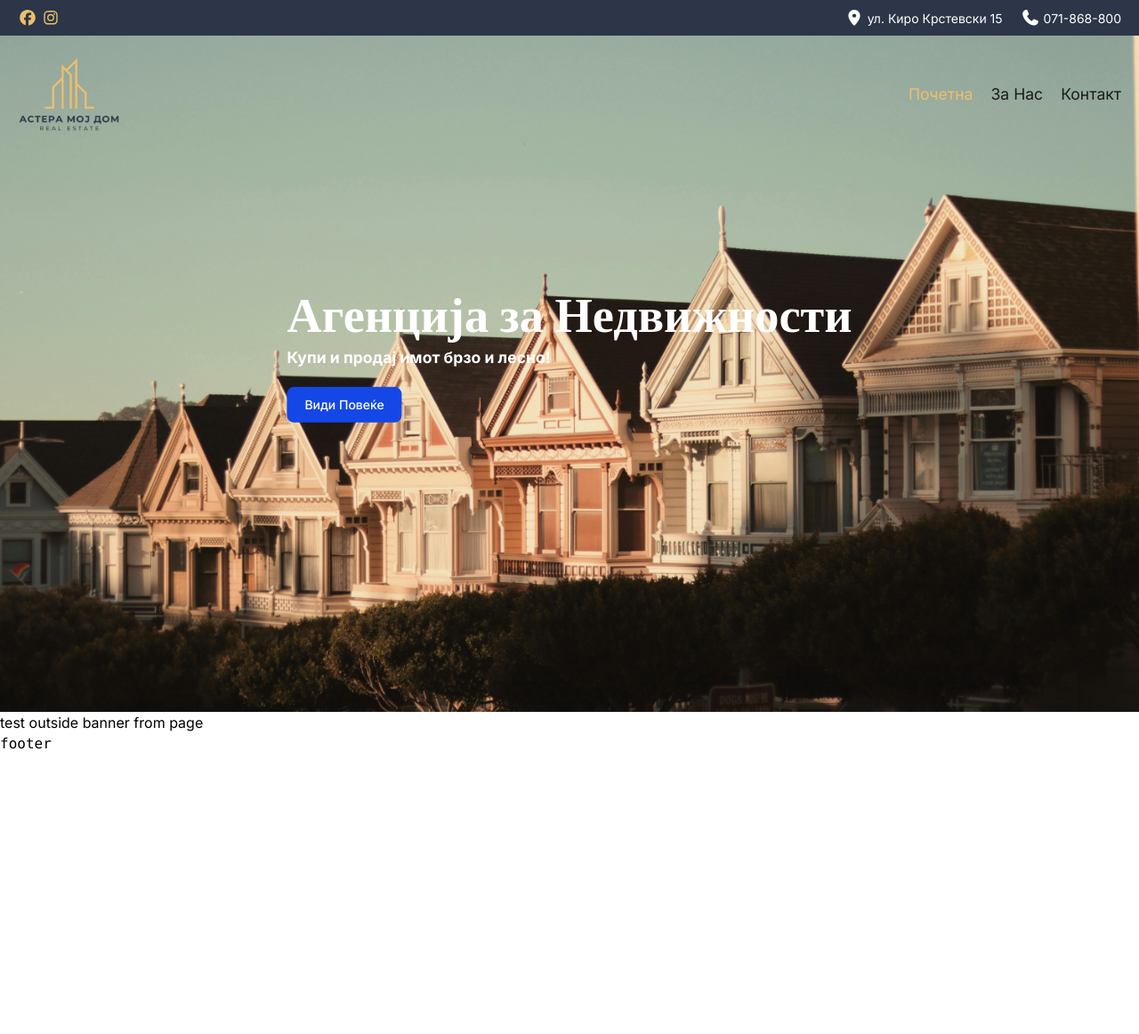
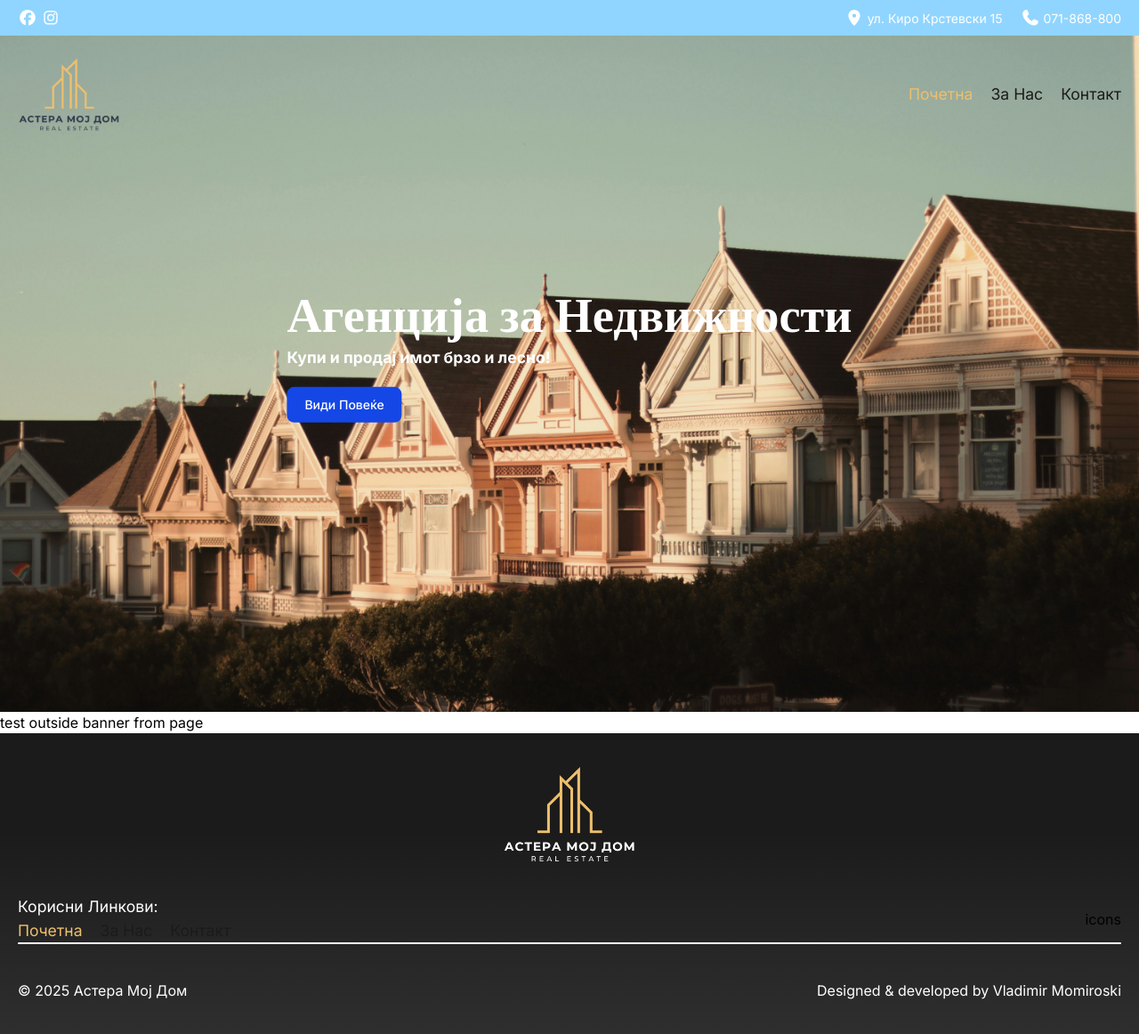
Before and after one commit to vladimirmomiroski/astera-moj-dom, a Next.js app: page / in a window 1280 px wide. Shown: the top 1162 px of the page at 89% size. Before the commit the page ends 848 px from the top, so only its background shows below. Built offline with nearby package versions, Linux system fonts and the light colour scheme; a web font is replaced by a local one.

Commit message:
added basic footer structure

```diff
--- a/app/(client)/components/ui/footer/footer.tsx
+++ b/app/(client)/components/ui/footer/footer.tsx
@@ -1,5 +1,44 @@
+import Image from "next/image";
+
+import { FontAwesomeIcon } from "@fortawesome/react-fontawesome";
+import { faFacebook, faInstagram } from "@fortawesome/free-brands-svg-icons";
+import { faPhone, faLocationDot } from "@fortawesome/free-solid-svg-icons";
+import Logo from "@/shared/ui/logo/logo";
+import NavLink from "@/shared/ui/nav-link/nav-link";
+
+const year: number = new Date().getFullYear()
+
 const Footer = () => {
-  return <div className="font-mono">footer</div>;
+  return <footer>
+    <div className="bg-[linear-gradient(180deg,_#1b1b1b_29%,_#323232_100%)]">
+      <div className="container mx-auto px-5">
+
+        <div className="flex justify-center py-9">
+          <Logo width={150} height={150} src={"/logo2.png"} />
+        </div>
+        <div className="flex justify-between items-center">
+          <div>
+            <p className="text-white text-medium">Корисни Линкови:</p>
+            <ul className="flex justify-between items-center">
+              <li className=" mr-5 text-medium text-white"><NavLink href="/">Почетна</NavLink></li>
+              <li className="mr-5 text-medium text-white"><NavLink href="/about">За Нас</NavLink></li>
+              <li className="text-medium text-white"><NavLink href="/contact">Контакт</NavLink></li>
+            </ul>
+          </div>
+          <div>
+            <p>icons</p>
+          </div>
+        </div>
+
+        <div className="container pt-0.5 bg-white rounded-2xl"></div>
+
+        <div className="flex flex-col sm:flex-row items-center justify-between pb-20 pt-10">
+          <span className="text-default text-white pb-2 sm:pb-0 ">&copy; {year} Астера Мој Дом</span>
+          <span className="text-default text-white">Designed & developed by Vladimir Momiroski</span>
+        </div>
+      </div>
+    </div>
+  </footer>
 };
 
 export default Footer;
--- a/app/(client)/components/ui/navbar/navbar.tsx
+++ b/app/(client)/components/ui/navbar/navbar.tsx
@@ -9,12 +9,12 @@ import { faPhone, faLocationDot } from "@fortawesome/free-solid-svg-icons";
 const Navbar = () => {
 
   return (
-    <nav className="fixed top-0 left-0 right-0 z-50">
-      <div className="bg-blue hidden sm:block">
+    <nav className="absolute top-0 left-0 right-0 z-50">
+      <div className="bg-light-blue hidden sm:block">
         <div className="py-2 px-5 flex justify-between items-center container mx-auto">
           <div>
-            <FontAwesomeIcon className="text-medium mr-1 text-gold" icon={faFacebook} />
-            <FontAwesomeIcon className="text-medium text-gold" icon={faInstagram} />
+            <FontAwesomeIcon className="text-medium mr-1 text-white cursor-pointer" icon={faFacebook} />
+            <FontAwesomeIcon className="text-medium text-white cursor-pointer" icon={faInstagram} />
           </div>
           <div className="flex items-center justify-around">
             <FontAwesomeIcon className="text-medium text-white pr-1" icon={faLocationDot} />
@@ -24,9 +24,9 @@ const Navbar = () => {
           </div>
         </div>
       </div>
-      <div className="container  flex justify-between items-center px-5 py-6 mx-auto">
+      <div className="container flex justify-between items-center px-5 py-6 mx-auto">
         < div >
-          <Logo width={115} height={115} />
+          <Logo width={115} height={115} src={"/logo1.png"} />
         </div >
         <div>
           <ul className="flex justify-between align-middle">
--- a/app/globals.css
+++ b/app/globals.css
@@ -27,6 +27,7 @@ h6 {
   --color-black: #1b1b1b;
   --color-white: #ffffff;
   --color-blue: #2c3648;
+  --color-light-blue: #90d5ff;
   --color-gray: #6b7280;
   --color-gold: #edbf6d;
 
--- a/shared/ui/logo/logo.tsx
+++ b/shared/ui/logo/logo.tsx
@@ -3,13 +3,14 @@ import Image from "next/image";
 type LogoProps = {
   width: number;
   height: number;
+  src: string;
 };
 
-const Logo = ({ width, height }: LogoProps) => {
+const Logo = ({ width, height, src }: LogoProps) => {
 
   return (
     <Image
-      src="/logo1.png"
+      src={src}
       width={width}
       height={height}
       alt="Астера мој дом лого"
```
